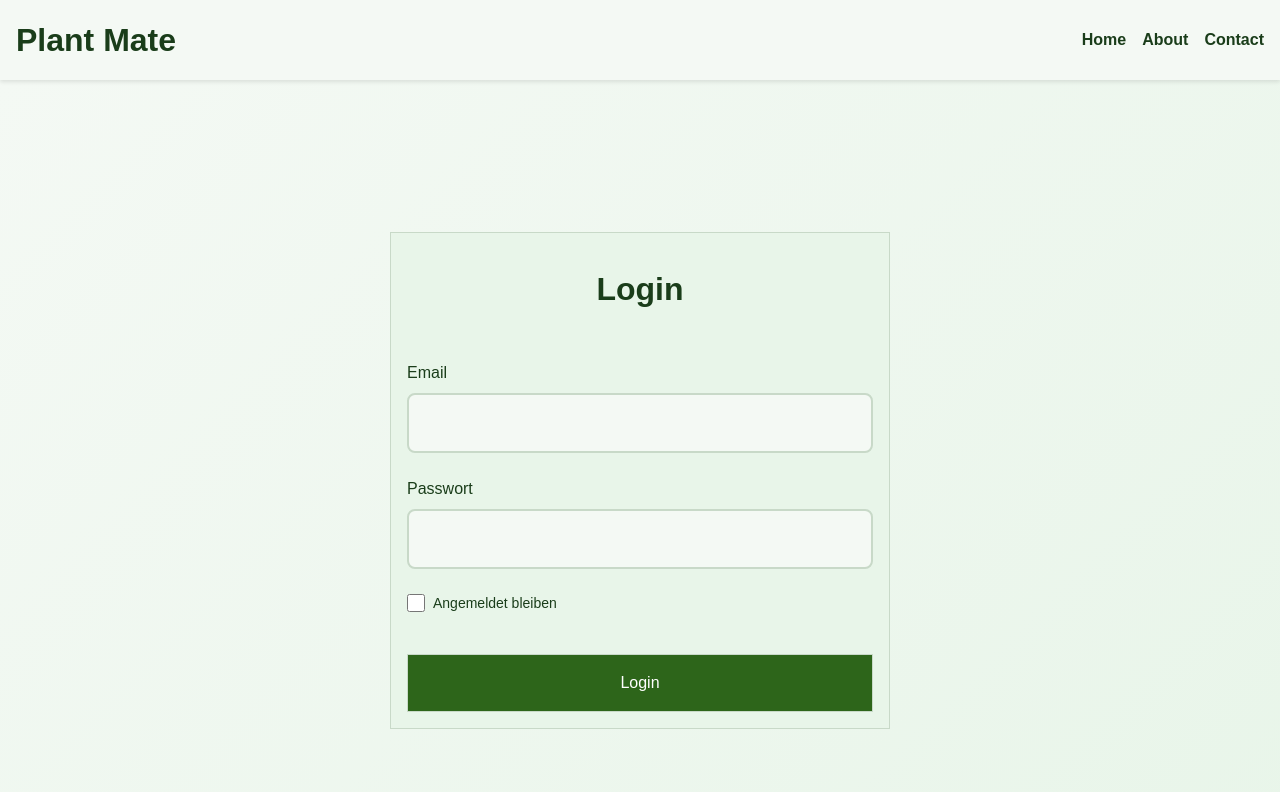
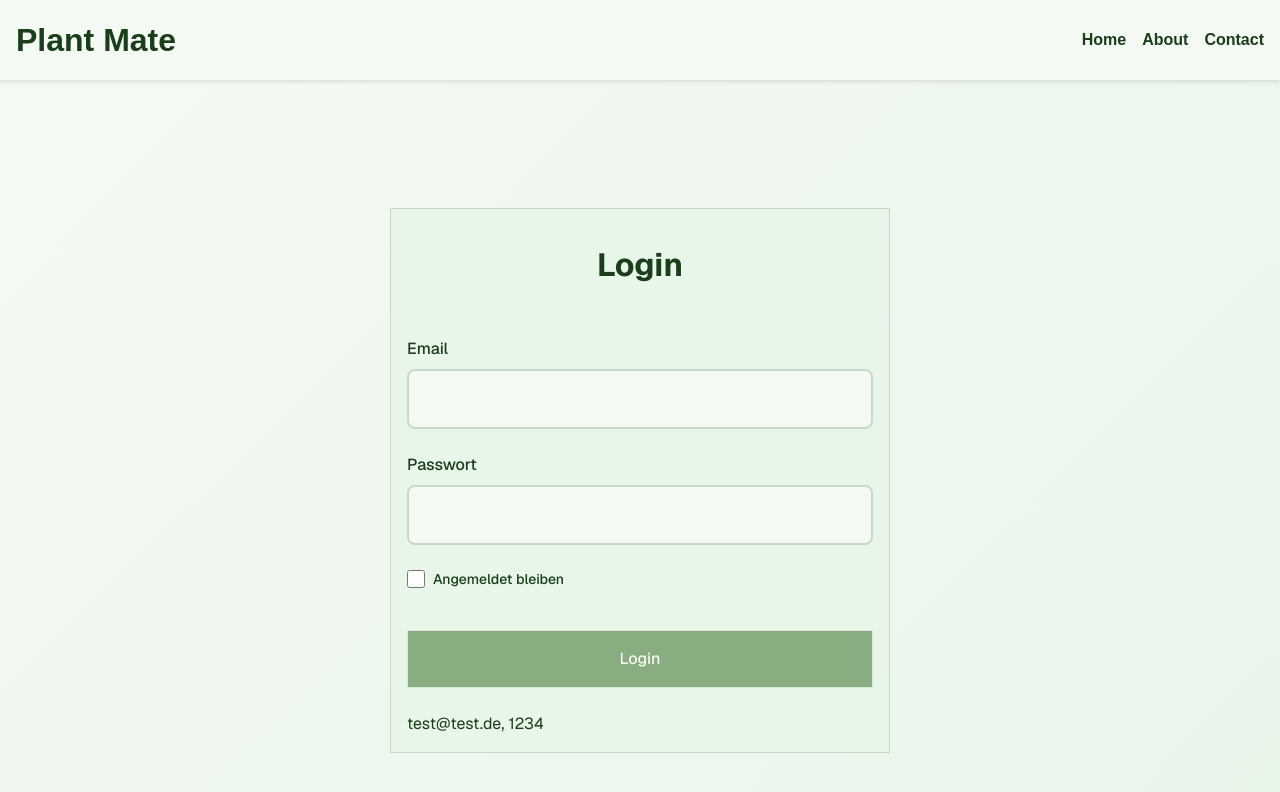
Before and after one commit to CihanKurtDev/PlantMate, a Next.js app: page /login in a window 1280 px wide. Shown: the top 792 px of the page. Built offline with nearby package versions, Linux system fonts and the light colour scheme.

Commit message:
added hook,errors and validation, extended mixins dont know if i like that

```diff
--- a/src/app/login/page.module.scss
+++ b/src/app/login/page.module.scss
@@ -1,24 +1,8 @@
+@use '../../styles/layout' as *;
 
 .page {
-    min-height: 100vh;
-    display: flex;
-    align-items: center;
-    justify-content: center;
-    background: linear-gradient(135deg, var(--color-background-primary) 0%, var(--color-background-secondary) 100%);
-    padding: var(--spacing-m);
+  @extend .authPageContainer;
 }
-
 .main {
-    width: 100%;
-    max-width: 500px;
-    background-color: var(--color-background-secondary);
-    border: 1px solid var(--color-border-primary);
-
-    h1 {
-        font-size: var(--font-size-xxl);
-        font-weight: var(--font-weight-bold);
-        color: var(--color-text-primary);
-        margin: var(--spacing-xl);
-        text-align: center;
-    }
+  @extend .authMainContent;
 }
--- a/src/app/page.module.scss
+++ b/src/app/page.module.scss
@@ -1,18 +1,8 @@
-@use '../styles/mixins' as *;
+@use '../styles/layout' as *;
 
 .page {
-  display: flex;
-  min-height: 100vh;
-  justify-content: center;
-  font-family: var(--font-geist-sans);
-  background-color: var(--color-background-primary);
-  color: var(--color-text-primary);
-
-
-  .main {
-    width: 100%;
-    display: flex;
-    flex-direction: column;
-    align-items: center;
-  }
+  @extend .pageContainer;
 }
+.main {
+  @extend .mainContent;
+}
--- /dev/null
+++ b/src/components/Form/Checkbox.module.scss
@@ -0,0 +1,16 @@
+@use "@/styles/mixins" as m;
+
+.fieldCheckbox {
+    display: flex;
+    flex-direction: row;
+    align-items: center;
+    gap: var(--spacing-s);
+}
+
+.checkboxLabel {
+    @include m.checkbox-label;
+}
+
+.checkboxInput {
+    @include m.checkbox-base;
+}
--- /dev/null
+++ b/src/components/Form/Checkbox.tsx
@@ -0,0 +1,34 @@
+import styles from "./Checkbox.module.scss"
+
+interface CheckboxProps {
+    label: string
+    checked: boolean
+    onChange: (checked: boolean) => void
+    disabled?: boolean
+    className?: string
+}
+
+export const Checkbox = ({
+    label,
+    checked,
+    onChange,
+    disabled = false,
+    className
+} : CheckboxProps) => {
+    return (
+        <div className={`${styles.fieldCheckbox} ${className || ""}`}>
+            <label className={styles.checkboxLabel}>
+                <input
+                type="checkbox"
+                checked={checked}
+                onChange={e => onChange(e.target.checked)}
+                disabled={disabled}
+                className={styles.checkboxInput}
+                />
+                {label}
+            </label>
+        </div>
+    )
+}
+
+export default Checkbox
--- /dev/null
+++ b/src/components/Form/Input.module.scss
@@ -0,0 +1,24 @@
+@use "@/styles/mixins" as m;
+
+.field {
+    display: flex;
+    flex-direction: column;
+    gap: var(--spacing-s);
+}
+
+.label {
+    // ✅ Nutze das label-base Mixin
+    @include m.label-base;
+}
+
+.input {
+    @include m.input-base;
+}
+
+.inputError {
+    @include m.input-error;
+}
+
+.fieldError {
+    @include m.field-error;
+}
--- /dev/null
+++ b/src/components/Form/Input.tsx
@@ -0,0 +1,34 @@
+import styles from "./Input.module.scss"
+
+interface InputProps extends React.InputHTMLAttributes<HTMLInputElement> {
+  label: string
+  error?: string
+  touched?: boolean
+}
+
+export const Input = ({
+  label,
+  error,
+  touched,
+  className,
+  id,
+  ...props
+}: InputProps) => {
+  const inputId = id || `input-${label.toLowerCase().replace(/\s+/g, "-")}`
+
+  return (
+    <div className={styles.field}>
+      <label htmlFor={inputId} className={styles.label}>
+        {label}
+      </label>
+      <input
+        id={inputId}
+        className={`${styles.input} ${touched && error ? styles.inputError : ""} ${className || ""}`}
+        {...props}
+      />
+      {touched && error && (
+        <span className={styles.fieldError}>{error}</span>
+      )}
+    </div>
+  )
+}
--- a/src/components/LoginForm/LoginForm.module.scss
+++ b/src/components/LoginForm/LoginForm.module.scss
@@ -29,6 +29,18 @@
         transform: translateY(0);
     }
 }
+
+.inputError {
+    border-color: var(--color-text-error);
+    background-color: rgba(255, 0, 0, 0.05);
+}
+
+
+.fieldError {
+    color: var(--color-text-error);
+    font-size: var(--font-size-s);
+}
+
 
 .field {
     display: flex;
@@ -81,11 +93,6 @@
         cursor: pointer;
         accent-color: var(--color-background-tertiary);
     }
-
-    &::after {
-        content: "Angemeldet bleiben";
-        color: var(--color-text-primary);
-    }
 }
 
 .actions {
--- a/src/components/LoginForm/LoginForm.tsx
+++ b/src/components/LoginForm/LoginForm.tsx
@@ -2,96 +2,113 @@
 import { LoginFormData, LoginFormErrors, LoginStatus } from "@/types/auth"
 import { useState } from "react"
 import { Button } from "../Button/Button"
-import styles from './LoginForm.module.scss'
+import styles from "./LoginForm.module.scss"
+import { useLoginValidation } from "@/hooks/useLoginValidation"
+import { useRouter } from "next/navigation"
+import { Input } from "../Form/Input"
+import Checkbox from "../Form/Checkbox"
 
 async function fakeLoginRequest(data: LoginFormData) {
-  await new Promise((r) => setTimeout(r, 800));
-  return data.email === "test@test.com" && data.password === "1234"
+    await new Promise(r => setTimeout(r, 800))
+    return data.email === "test@test.de" && data.password === "1234"
         ? { success: true }
-    : { success: false, error: "Ungültige Zugangsdaten" };
+        : { success: false, error: "Ungültige Zugangsdaten" }
 }
-
-/*  TODO:
-    - add real validation
-    - complete styles
-    - add real Request
-    - add naviagtion on success
-    - think about styling page.module.scss in LoginPage and App nearly same
-    - cleanup / customHook for validation
-*/
 
 const LoginForm = () => {
     const [form, setForm] = useState<LoginFormData>({
         email: "",
         password: "",
-        rememberMe: false
+        rememberMe: false,
+    })
+    const [status, setStatus] = useState<LoginStatus>("idle")
+    const [error, setError] = useState<string | undefined>()
+    const [touched, setTouched] = useState<{ email: boolean; password: boolean }>({
+        email: false,
+        password: false,
     })
 
-    const [errors, setErrors] = useState<LoginFormErrors>({})
-    const [status, setStatus] = useState<LoginStatus>("idle")
+    const { validate } = useLoginValidation()
+    const router = useRouter()
+    const validationErrors = validate(form)
+    const hasInvalidValues = Object.values(validationErrors).some(Boolean)
+    const isDisabled = status === "loading" || hasInvalidValues
 
-    const validate = (): boolean => {
-        const newErrors: LoginFormErrors = {}
-        if(!form.email) newErrors.email = "Email erforderlich"
-        if(!form.password) newErrors.password = "Passwort erforderlich"
-        setErrors(newErrors)
-        return Object.keys(newErrors).length === 0
+    const handleBlur = (field: "email" | "password") => {
+        setTouched(prev => ({ ...prev, [field]: true }))
     }
 
-    const handleSubmit = async(e: React.FormEvent) => {
-        e.preventDefault();
-        if(!validate()) return
-        setStatus("loading");
+    const handleChange = (field: "email" | "password", value: string) => {
+        setForm(prev => ({ ...prev, [field]: value }))
+    }
 
-        // TODO: add real request
+
+    const handleSubmit = async (e: React.FormEvent) => {
+        e.preventDefault()
+        setTouched({ email: true, password: true })
+        setError(undefined)
+        if (hasInvalidValues) return
+        setStatus("loading")
         const res = await fakeLoginRequest(form)
-        if(res.success) {
-            setStatus("success")
-            return
-        } else {
+
+        if (!res.success) {
             setStatus("error")
-            setErrors({ general: res.error ?? "Login fehlgeschlagen" })
+            setError(res.error ?? "Login fehlgeschlagen")
             return
         }
+
+        setStatus("success")
+        router.push("/dashboard")
     }
 
-    return(
+
+    return (
         <form className={styles.form} onSubmit={handleSubmit}>
-            {errors.general && <p className={styles.errorMessage}>{errors.general}</p>}
-            <div className={styles.field}>
-                <label htmlFor="email">Email</label>
-                <input
+            {error && <p className={styles.errorMessage}>{error}</p>}
+            <Input
                 id="email"
                 type="email"
+                label="Email"
                 value={form.email}
-                    onChange={(e) => setForm({...form, email: e.target.value})}
+                onChange={e => handleChange("email", e.target.value)}
+                onBlur={() => handleBlur("email")}
+                className={touched.email && validationErrors.email ? styles.inputError : ""}
+                disabled={status === "loading"}
                 required
             />
-            </div>
-            <div className={styles.field}>
-                <label htmlFor="password">Passwort</label>
-                <input
+            {touched.email && validationErrors.email && (
+                <span className={styles.fieldError}>{validationErrors.email}</span>
+            )}
+
+            <Input
                 id="password"
+                className={touched.password && validationErrors.password ? styles.inputError : ""}
                 type="password"
+                label="Passwort"
                 value={form.password}
-                    onChange={(e) => setForm({...form, password: e.target.value})}
+                onChange={e => handleChange("password", e.target.value)}
+                onBlur={() => handleBlur("password")}
                 required
             />
-            </div>
-            <div className={styles.field}>
-                <label className={styles.checkbox}>
-                    <input
-                        type="checkbox"
+
+            {touched.password && validationErrors.password && (
+                <span className={styles.fieldError}>{validationErrors.password}</span>
+            )}
+
+            <Checkbox
+                label="Angemeldet bleiben"
                 checked={form.rememberMe}
-                        onChange={(e) => setForm({...form, rememberMe: e.target.checked})}
+                onChange={checked => setForm(prev => ({ ...prev, rememberMe: checked }))}
+                disabled={status === "loading"}
             />
-                </label>
-            </div>
+
             <div className={styles.actions}>
-                <Button disabled={status === "loading"}>
+                <Button disabled={isDisabled}>
                     {status === "loading" ? "Logge ein..." : "Login"}
                 </Button>
             </div>
+
+            <p>test@test.de, 1234</p>
         </form>
     )
 }
--- /dev/null
+++ b/src/hooks/useLoginValidation.ts
@@ -0,0 +1,23 @@
+import { LoginFormData, LoginFormErrors } from "@/types/auth"
+
+export const useLoginValidation = () => {
+    const validate = (form: LoginFormData): LoginFormErrors => {
+        const errors: LoginFormErrors = {}
+
+        if (!form.email) {
+            errors.email = "Email erforderlich"
+        } else if (!/^[^\s@]+@[^\s@]+\.[^\s@]+$/.test(form.email)) {
+            errors.email = "Ungültige Email-Adresse"
+        }
+
+        if (!form.password) {
+            errors.password = "Passwort erforderlich"
+        } else if (form.password.length < 4) {
+            errors.password = "Passwort muss mindestens 4 Zeichen lang sein"
+        }
+
+        return errors
+    }
+
+    return { validate }
+}
--- /dev/null
+++ b/src/styles/_layout.scss
@@ -0,0 +1,38 @@
+.pageContainer {
+    display: flex;
+    min-height: 100vh;
+    justify-content: center;
+    font-family: var(--font-geist-sans);
+    background-color: var(--color-background-primary);
+    color: var(--color-text-primary);
+}
+
+.mainContent {
+    width: 100%;
+    display: flex;
+    flex-direction: column;
+    align-items: center;
+}
+
+.authPageContainer {
+    @extend .pageContainer;
+    align-items: center;
+    background: linear-gradient(135deg, var(--color-background-primary) 0%, var(--color-background-secondary) 100%);
+    padding: var(--spacing-m);
+}
+
+.authMainContent {
+    width: 100%;
+    max-width: 500px;
+    background-color: var(--color-background-secondary);
+    border: 1px solid var(--color-border-primary);
+    border-radius: var(--border-radius-m);
+
+    h1 {
+        font-size: var(--font-size-xxl);
+        font-weight: var(--font-weight-bold);
+        color: var(--color-text-primary);
+        margin: var(--spacing-xl);
+        text-align: center;
+    }
+}
--- a/src/styles/_mixins.scss
+++ b/src/styles/_mixins.scss
@@ -1,4 +1,64 @@
-@use "./variables" as v;
+@mixin input-base {
+  padding: var(--spacing-m);
+  font-size: var(--font-size-m);
+  color: var(--color-text-primary);
+  background-color: var(--color-background-primary);
+  border: 2px solid var(--color-border-primary);
+  border-radius: var(--radius-m);
+  transition: border-color 0.2s ease, box-shadow 0.2s ease;
+  width: 100%;
+
+  &:focus {
+    outline: none;
+    border-color: var(--color-background-tertiary);
+    box-shadow: 0 0 0 3px rgba(45, 101, 26, 0.1);
+  }
+
+  &::placeholder {
+    color: var(--color-text-tertiary);
+  }
+
+  &:disabled {
+    opacity: 0.6;
+    cursor: not-allowed;
+  }
+}
+
+@mixin input-error {
+  border-color: var(--color-text-error);
+  background-color: rgba(255, 0, 0, 0.05);
+}
+
+@mixin label-base {
+  font-weight: var(--font-weight-medium);
+  color: var(--color-text-primary);
+  text-align: left;
+  display: block;
+}
+
+@mixin field-error {
+  color: var(--color-text-error);
+  font-size: var(--font-size-s);
+  margin-top: var(--spacing-xs);
+  display: block;
+}
+
+@mixin checkbox-base {
+  width: 18px;
+  height: 18px;
+  cursor: pointer;
+  accent-color: var(--color-background-tertiary);
+}
+
+@mixin checkbox-label {
+  display: flex;
+  align-items: center;
+  gap: var(--spacing-s);
+  cursor: pointer;
+  font-size: var(--font-size-s);
+  font-weight: var(--font-weight-medium);
+  color: var(--color-text-primary);
+}
 
 @mixin button($variant) {
   background-color: var(--button-#{$variant}-bg);
@@ -13,12 +73,6 @@
   &:disabled {
     opacity: 0.5;
     cursor: not-allowed;
-  }
-}
-
-@mixin from($breakpoint) {
-  @media (min-width: map.get(v.$breakpoints, $breakpoint)) {
-    @content;
   }
 }
 
```
Lines whose indentation alone changed are shown as unchanged.
